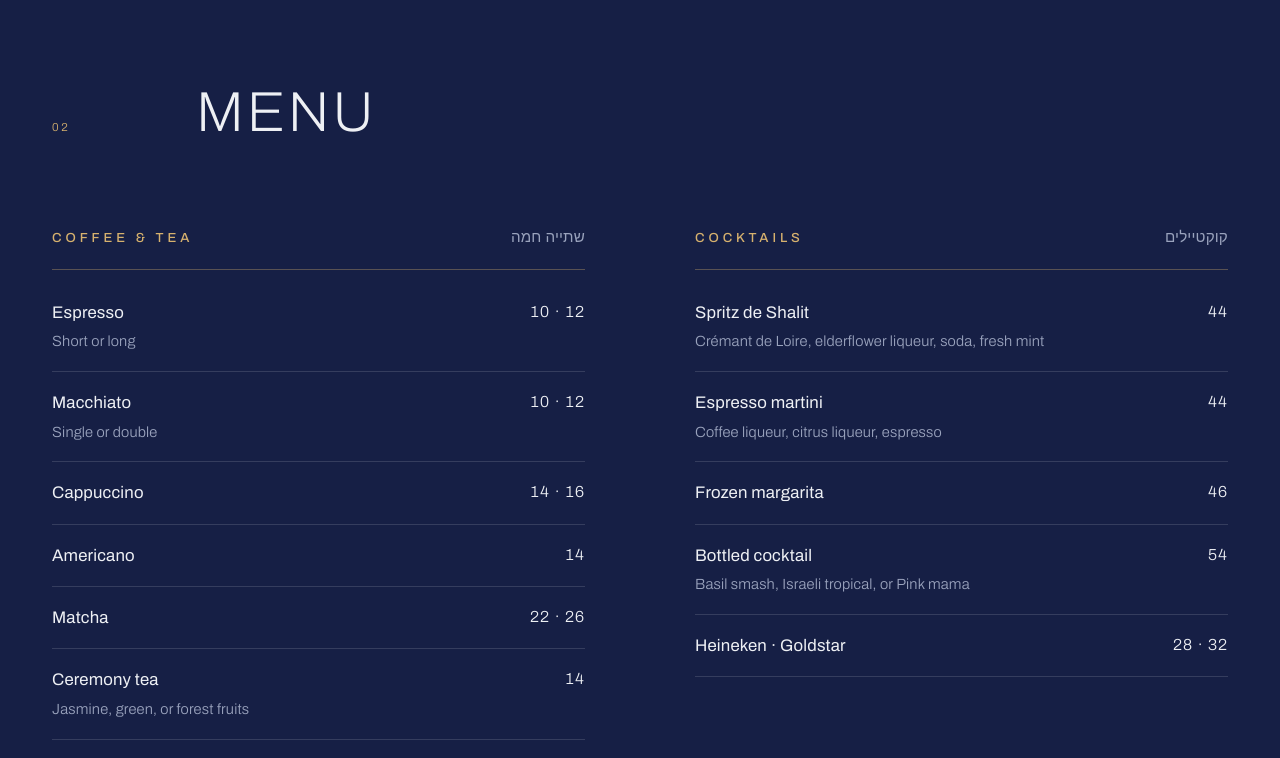
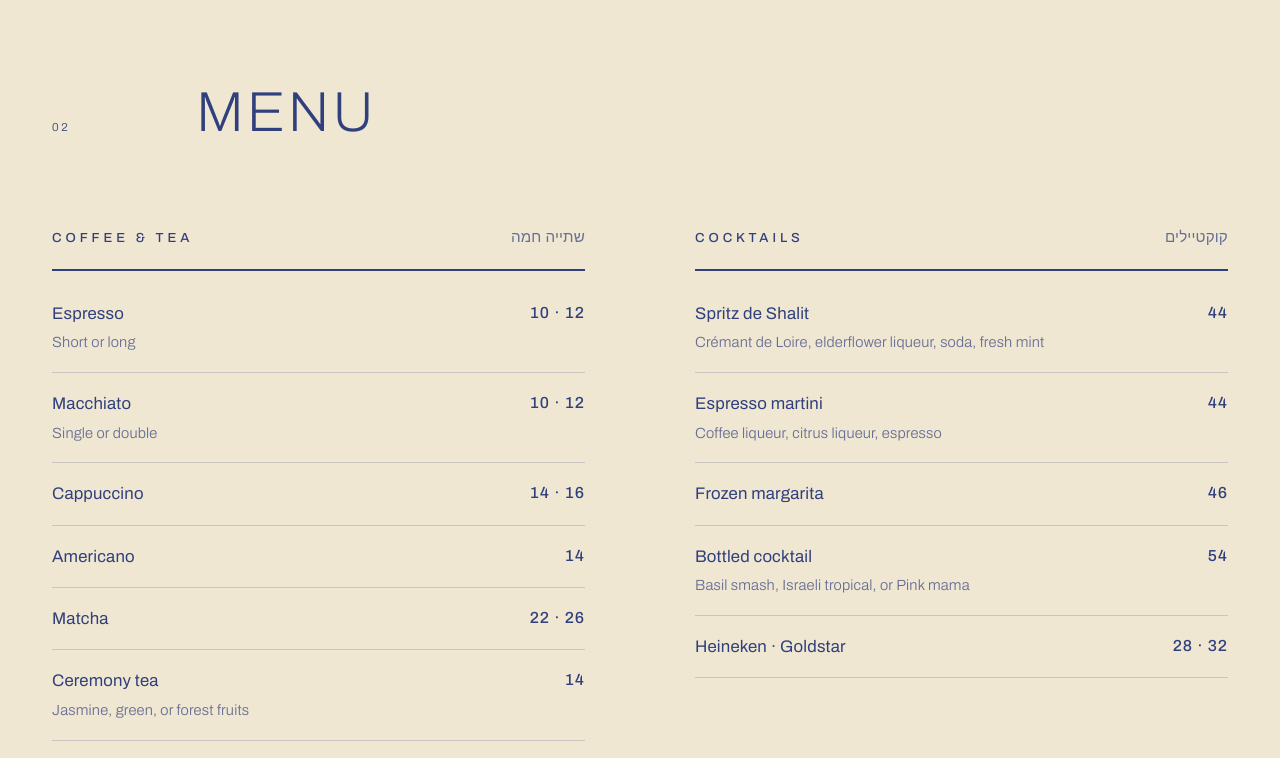
Before and after one commit to GizOz/Website-builder, a plain HTML site: page index.html in a window 1280 px wide. Shown: the part 1895-2653 px from the top of the page. Drawn offline with Linux system fonts and the light colour scheme.

Commit message:
Use exact brand palette (navy, sun yellow, menu paper); add colour rule
Co-Authored-By: Claude Opus 5.5 <noreply@anthropic.com>
Claude-Session: https://claude.ai/code/session_01QtbPw8CcL7sDsWvq7aN5nX

```diff
--- a/index.html
+++ b/index.html
@@ -24,19 +24,24 @@
 }
 </script>
 <style>
-  /* Concept: the arches of HaKshatot beach, at night.
-     Midnight navy (the brand navy, deepened), champagne (the brand's sun dot, softened),
-     hairline arches drawn in gold. Wide, light, tracked type; the condensed logotype is
+  /* Concept: the arches of HaKshatot beach.
+     Brand palette only: logo navy, the sun-yellow dot, the menu's paper.
+     Hairline arches drawn in sun yellow. Wide, light, tracked type; the condensed logotype is
      kept only as the signature. */
   :root{
-    --night:#0f1530;
-    --deep:#161f45;
-    --navy:#30407d;
-    --gold:#d6b16e;
-    --gold-soft:rgba(214,177,110,.35);
-    --mist:#eef0f4;
-    --stone:#9aa3bd;
-    --hair:rgba(238,240,244,.14);
+    /* Brand palette only — taken from the logo and the printed menu */
+    --navy:#30407d;      /* logo navy */
+    --sun:#f3c271;       /* the dot over the S */
+    --paper:#f0e7d2;     /* printed menu card */
+    --white:#ffffff;
+    --night:var(--navy);
+    --deep:var(--navy);
+    --gold:var(--sun);
+    --gold-soft:rgba(243,194,113,.55);
+    --mist:#ffffff;
+    --stone:#c9cfe6;
+    --hair:rgba(255,255,255,.18);
+    --ink-hair:rgba(48,64,125,.2);
   }
   *{box-sizing:border-box;margin:0;padding:0}
   html{scroll-behavior:smooth}
@@ -67,7 +72,7 @@
   @media (max-width:820px){.top nav{display:none}}
 
   /* Hero */
-  .hero{position:relative;min-height:100svh;display:grid;grid-template-columns:1fr 1fr;align-items:center;gap:6vw;padding:140px 6vw 90px;overflow:hidden;background:radial-gradient(120% 90% at 85% 100%,#1c2a63 0%,var(--night) 60%)}
+  .hero{position:relative;min-height:100svh;display:grid;grid-template-columns:1fr 1fr;align-items:center;gap:6vw;padding:140px 6vw 90px;overflow:hidden;background:var(--navy)}
   .hero-text{max-width:560px;justify-self:end}
   .hero-text .loc{font-size:.72rem;color:var(--gold);margin-bottom:40px;display:flex;gap:18px;align-items:center}
   .hero-text .loc::before{content:"";width:48px;height:1px;background:var(--gold)}
@@ -111,7 +116,16 @@
   @media (max-width:900px){.house .body{grid-template-columns:1fr}.house .body p:first-of-type,.moments{grid-column:auto}.moments{grid-template-columns:1fr 1fr;row-gap:28px}}
 
   /* Menu */
-  .menu{background:var(--deep)}
+  .menu{background:var(--paper);color:var(--navy)}
+  .menu .head .no,.menu .course h3 .wide{color:var(--navy)}
+  .menu .head h2{color:var(--navy)}
+  .menu .course h3{border-bottom:2px solid var(--navy)}
+  .menu .course h3 [lang="he"],.menu .dish .d,.menu .menu-foot,.menu .kitchen p{color:rgba(48,64,125,.72)}
+  .menu .dish{border-bottom:1px solid var(--ink-hair)}
+  .menu .dish .p{color:var(--navy);font-weight:500}
+  .menu .kitchen{background:var(--navy);border:0;color:var(--white)}
+  .menu .kitchen p{color:var(--stone)}
+  .menu .kitchen .gold{color:var(--sun)}
   .menu-grid{display:grid;grid-template-columns:repeat(2,1fr);gap:0 110px}
   .course{margin-bottom:84px}
   .course h3{display:flex;justify-content:space-between;align-items:baseline;padding-bottom:18px;margin-bottom:12px;border-bottom:1px solid var(--gold-soft)}
@@ -128,7 +142,11 @@
   @media (max-width:900px){.menu-grid{grid-template-columns:1fr}.kitchen{grid-template-columns:1fr;gap:24px;padding:40px 28px;margin-top:60px}}
 
   /* Words */
-  .words{text-align:center}
+  .words{text-align:center;background:var(--sun);color:var(--navy)}
+  .words .no,.words .slide figcaption{color:var(--navy)}
+  .words .ticks button::after{background:rgba(48,64,125,.25)}
+  .words .ticks button[aria-current="true"]::after{background:var(--navy);height:2px}
+  .words blockquote{font-weight:300}
   .words .no{font-stretch:125%;font-size:.72rem;letter-spacing:.24em;color:var(--gold);margin-bottom:56px;display:block}
   .slides{position:relative;min-height:15rem;max-width:980px;margin:0 auto}
   .slide{position:absolute;inset:0;opacity:0;transition:opacity 1.4s ease;display:flex;flex-direction:column;justify-content:center}
@@ -152,19 +170,19 @@
   .hours tr.today td{color:var(--gold)}
   .status{display:block;font-stretch:125%;font-size:.72rem;letter-spacing:.24em;text-transform:uppercase;color:var(--gold);margin-bottom:20px}
   .map{position:relative}
-  .map .frame{height:640px;border-radius:999px 999px 0 0;overflow:hidden;background:var(--night)}
+  .map .frame{height:640px;border-radius:999px 999px 0 0;overflow:hidden;background:#26346a}
   .map iframe{width:100%;height:100%;border:0;display:block;filter:grayscale(1) invert(.92) hue-rotate(190deg) contrast(.9)}
   .map .line{position:absolute;inset:-18px -18px 0;border:1px solid var(--gold-soft);border-bottom:0;border-radius:999px 999px 0 0;pointer-events:none}
   @media (max-width:900px){.visit-grid{grid-template-columns:1fr;gap:48px}.visit-grid > .no{display:none}.map .frame{height:460px}}
 
-  footer{padding:90px 0 130px;text-align:center;border-top:1px solid var(--hair)}
+  footer{padding:90px 0 130px;text-align:center;background:var(--navy);border-top:1px solid var(--hair)}
   footer .sig{font-size:3.4rem;line-height:1}
   footer [lang="he"]{display:block;color:var(--stone);margin:10px 0 36px;letter-spacing:.3em}
   footer p{font-stretch:125%;font-size:.68rem;letter-spacing:.24em;text-transform:uppercase;color:var(--stone)}
 
   .thumb{display:none}
   @media (max-width:700px){
-    .thumb{display:grid;grid-template-columns:1fr 1fr;position:fixed;left:0;right:0;bottom:0;z-index:10;background:rgba(15,21,48,.94);backdrop-filter:blur(10px);border-top:1px solid var(--gold-soft)}
+    .thumb{display:grid;grid-template-columns:1fr 1fr;position:fixed;left:0;right:0;bottom:0;z-index:10;background:rgba(48,64,125,.96);backdrop-filter:blur(10px);border-top:1px solid var(--gold-soft)}
     .thumb a{padding:20px 8px;text-align:center;font-stretch:125%;font-size:.72rem;letter-spacing:.22em;text-transform:uppercase;text-decoration:none;color:var(--gold)}
     .thumb a + a{border-left:1px solid var(--gold-soft);color:var(--mist)}
   }
```
Also changed, not shown: 1 other file.
